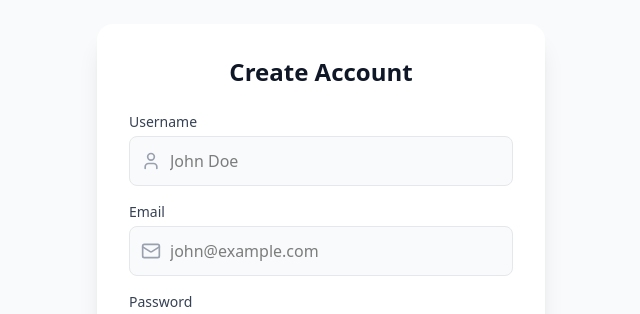
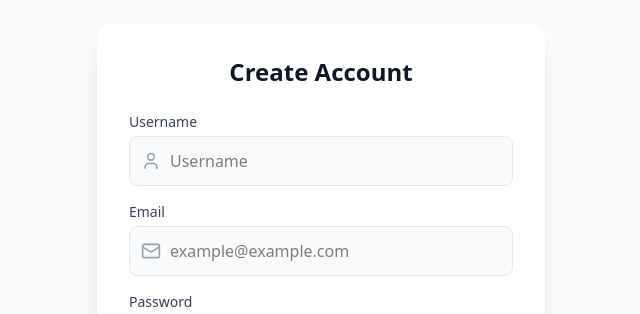
Before and after one commit to MohitBisht27/Slack, a React (Vite) app in the folder Frontend/: page / in a window 1280 px wide. Shown: the top 314 px of the page, without its empty margins (319-959 px from the left). Built offline with nearby package versions, Linux system fonts and the light colour scheme.

Commit message:
register form updated

```diff
--- a/Frontend/src/components/SignUp/SignUp.jsx
+++ b/Frontend/src/components/SignUp/SignUp.jsx
@@ -97,7 +97,7 @@ export default function RegisterForm() {
               <input
                 type="text"
                 name="username"
-                placeholder="John Doe"
+                placeholder="Username"
                 value={formData.username}
                 onChange={handleChange}
                 required
@@ -116,7 +116,7 @@ export default function RegisterForm() {
               <input
                 type="email"
                 name="email"
-                placeholder="john@example.com"
+                placeholder="example@example.com"
                 value={formData.email}
                 onChange={handleChange}
                 required
```
